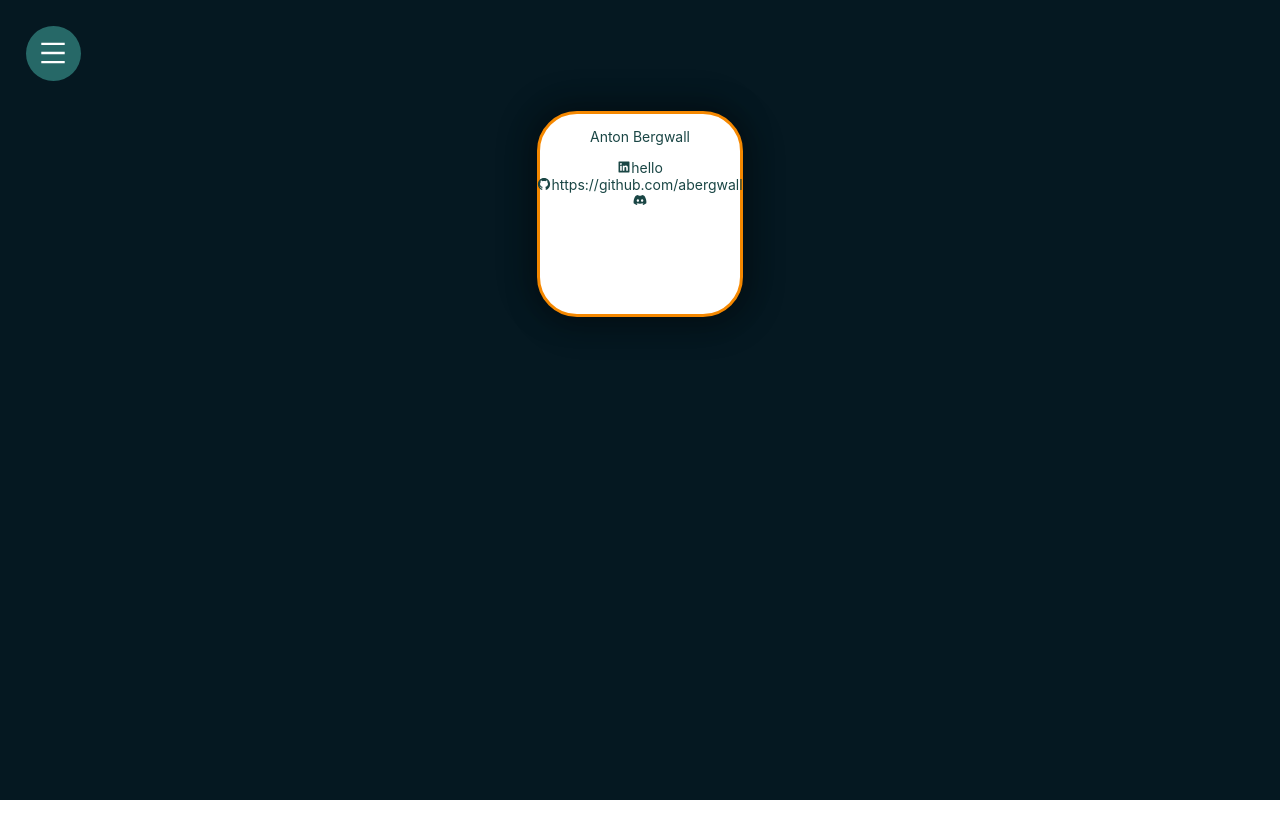
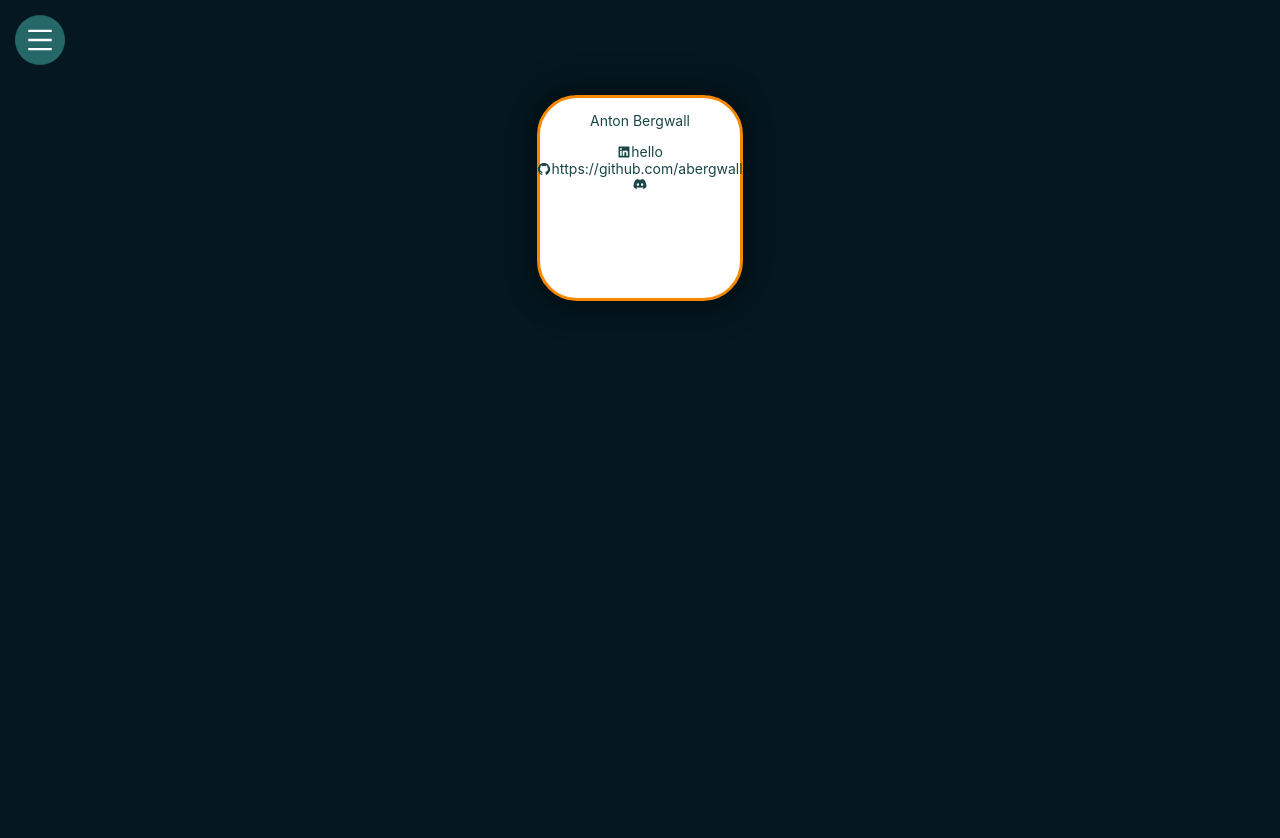
Before and after one commit to abergwall/portfolio-ui, a React (Create React App) app: page / in a window 1280 px wide. Shown: the top 838 px of the page. Before the commit the page ends 800 px from the top, so only its background shows below. Built offline with nearby package versions, Linux system fonts and the light colour scheme.

Commit message:
make menu button sticky and decrease vibration

```diff
--- a/src/components/MenuButton/MenuButton.styles.ts
+++ b/src/components/MenuButton/MenuButton.styles.ts
@@ -2,13 +2,13 @@ import { css } from "styled-components";
 import { IconStyleProps, MenuButtonStyleProps } from "./MenuButton.types";
 
 export const menuButtonStyles = css<MenuButtonStyleProps>`
-width: 55px;
-height: 55px;
+width: 50px;
+height: 50px;
 
 color: #FFFFFF;
 background-color: #266867;
 
-margin: 2% 0% 0% 2%;
+margin: 15px 0px 0px 15px;
 
 border: none;
 border-radius 999em;
@@ -16,8 +16,6 @@ border-radius 999em;
 display:flex;
 justify-content:flex-end;
 align-items: center;
-left: 0;
-position: relative;
 
 cursor: pointer;
 
@@ -28,7 +26,6 @@ ${(p) => p.$toggled && ` width: 20vh`};
 
 export const iconStyles = css<IconStyleProps>`
   transition: transform 400ms, right 1000ms ease-in-out;
-  margin-right: 7px;
-
+  margin: 4px;
   ${(p) => p.$toggled && `transform: rotate(360deg)`};
 `;
--- a/src/components/MenuButton/MenuButton.tsx
+++ b/src/components/MenuButton/MenuButton.tsx
@@ -5,7 +5,7 @@ import { IconStyleProps, MenuButtonStyleProps } from "./MenuButton.types";
 import { iconStyles, menuButtonStyles } from "./MenuButton.styles";
 import { Card } from "../Card";
 
-const StyledDiv = styled.button<MenuButtonStyleProps>`
+const StyledButton = styled.button<MenuButtonStyleProps>`
   ${menuButtonStyles}
 `;
 
@@ -13,11 +13,19 @@ const StyledIcon = styled(AiOutlineMenu)<IconStyleProps>`
   ${iconStyles}
 `;
 
+const StyledDiv = styled.div`
+  display: flex;
+  flex-direction: column;
+  top: 0;
+  position: -webkit-sticky; /* Safari */
+  position: sticky;
+`;
+
 const vibrateOnClick = () => {
   if (!window || !window.navigator || !window.navigator.vibrate) {
     return;
   }
-  window.navigator.vibrate(500);
+  window.navigator.vibrate(100);
 };
 
 export const MenuButton: React.FC = () => {
@@ -27,11 +35,11 @@ export const MenuButton: React.FC = () => {
     setMenuToggled(!menuToggled);
   };
   return (
-    <>
-      <StyledDiv onClick={onClick} $toggled={menuToggled}>
+    <StyledDiv>
+      <StyledButton onClick={onClick} $toggled={menuToggled}>
         <StyledIcon size={30} $toggled={menuToggled} />
-      </StyledDiv>
+      </StyledButton>
       {menuToggled && <Card>Hello</Card>}
-    </>
+    </StyledDiv>
   );
 };
--- a/src/components/PageWrapper/PageWrapper.tsx
+++ b/src/components/PageWrapper/PageWrapper.tsx
@@ -3,7 +3,7 @@ import styled from "styled-components";
 import { PageWrapperProps } from "./PageWrapper.types";
 
 const StyledDiv = styled.div`
-  min-height: 100vh;
+  min-height: 300vh;
   background-color: #051821;
   display: flex;
   flex-direction: column;
```
